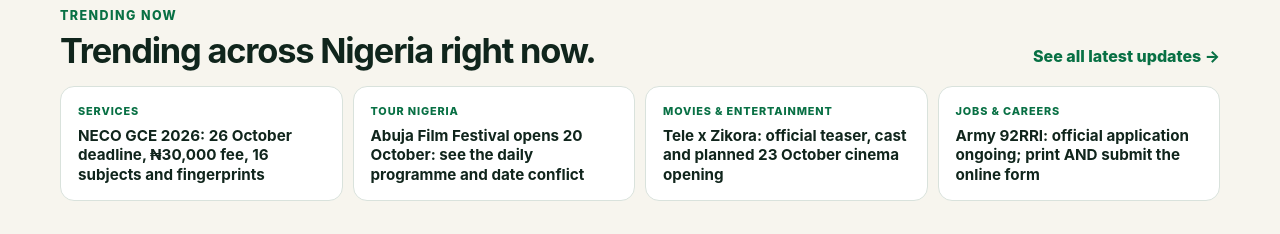
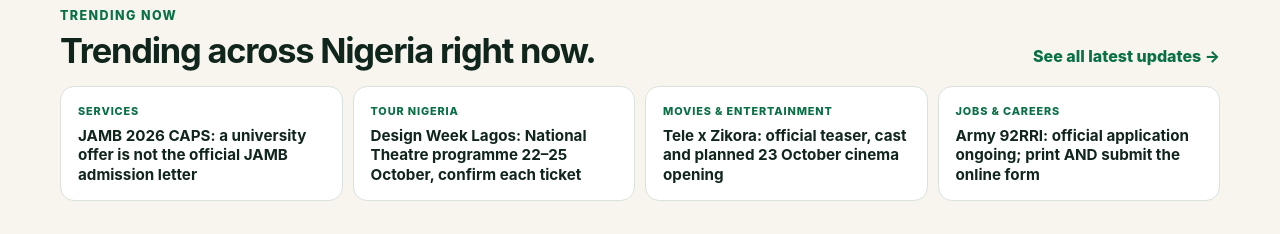
Before and after one commit to eghosa001/nigeria, a Next.js app: page / in a window 1280 px wide. Shown: the part 900-1134 px from the top of the page. Built offline with nearby package versions, Linux system fonts and the light colour scheme; no server answers.

Commit message:
Keep homepage editorial priorities unchanged while releasing verified guide improvements

```diff
--- a/data/home-social-trends.ts
+++ b/data/home-social-trends.ts
@@ -15,22 +15,6 @@ export type HomeSocialTrend = {
  * - Every item must point to a real MyNigeriaGuide page that already meets the site's source, freshness, SEO and quality standards.
  */
 export const homeSocialTrends: HomeSocialTrend[] = [
-  // 19 October 2026: newly verified time-sensitive reader questions.
-  // Promote only existing detailed canonicals. The homepage shows one per pillar.
-  {
-    pillar: "Services",
-    title: "NECO GCE 2026: 26 October deadline, ₦30,000 fee, 16 subjects and fingerprints",
-    href: "/services/neco-2026-ssce-external-registration",
-    checkedAt: "2026-10-19",
-    expiresAt: "2026-10-26",
-  },
-  {
-    pillar: "Tour Nigeria",
-    title: "Abuja Film Festival opens 20 October: see the daily programme and date conflict",
-    href: "/explore/abuja-international-film-festival-2026",
-    checkedAt: "2026-10-19",
-    expiresAt: "2026-10-24",
-  },
   // 19 Oct: original issuer evidence, corroborated with independent coverage.
   // Each story strengthens one existing canonical guide; no new thin pages.
   {
```
